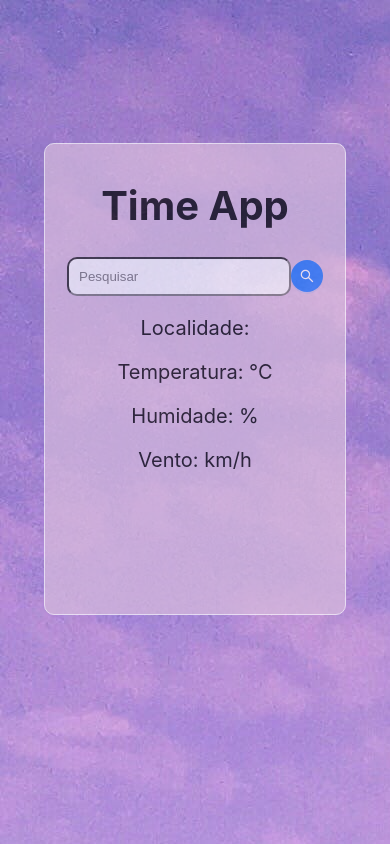
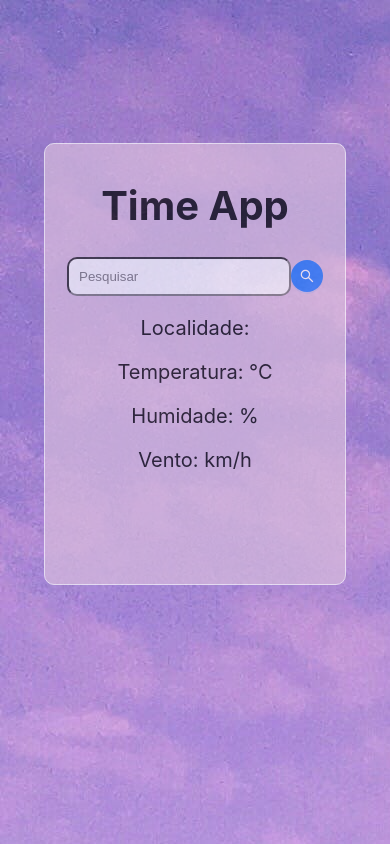
Before and after one commit to Isaiasdesemvolvedor/Clim-tico, a React (Create React App) app: page / in a window 390 px wide. Built offline with nearby package versions, Linux system fonts and the light colour scheme.

Commit message:
Update App.css

```diff
--- a/src/App.css
+++ b/src/App.css
@@ -43,7 +43,7 @@
     @media only screen and (min-width:280px) and (max-width:399px){
         .container{
      width: 280px;
-     height: 450px;
+     height: 420px;
     font-size: 20px;
     top:17vh;
     }
```
